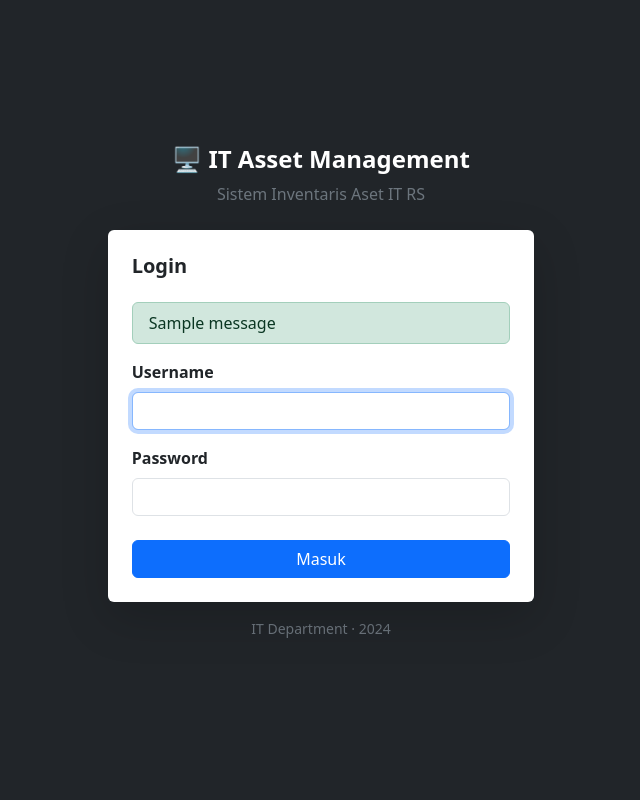
After one commit to baguesputra/IT-Asset-Management, a Flask app: page /login in a window 1280 px wide. The commit adds this page. Shown: the whole page, without its empty margins (319-959 px from the left). Run offline with Flask 3, Linux system fonts and the light colour scheme; tables that the repository leaves empty hold one stand-in row (values such as "Sample post"); one stand-in notice (Sample message) is shown.

Commit message:
Feat: Simple Login

```diff
--- a/app/__init__.py
+++ b/app/__init__.py
@@ -5,9 +5,11 @@ def create_app() -> Flask:
     app.secret_key = "it-asset-rs-2024-ganti-ini-nanti"
 
     from app.routes.asset_routes import asset_bp
-    from app.routes.main_routes import main_bp   # ← tambah
+    from app.routes.main_routes import main_bp
+    from app.routes.auth_routes  import auth_bp
 
     app.register_blueprint(asset_bp)
-    app.register_blueprint(main_bp)              # ← tambah
+    app.register_blueprint(main_bp)
+    app.register_blueprint(auth_bp)
 
     return app
--- /dev/null
+++ b/app/routes/auth_routes.py
@@ -0,0 +1,51 @@
+# app/routes/auth_routes.py
+# Tanggung jawab: handle login dan logout.
+
+from flask import (
+    Blueprint, render_template, request,
+    redirect, url_for, session, flash
+)
+from config import USERS
+
+auth_bp = Blueprint("auth", __name__)
+
+
+@auth_bp.route("/login", methods=["GET", "POST"])
+def login():
+    """
+    GET  → tampilkan form login
+    POST → cek username & password
+    """
+    # kalau sudah login, langsung ke dashboard
+    if session.get("logged_in"):
+        return redirect(url_for("assets.index"))
+
+    if request.method == "POST":
+        username = request.form.get("username", "").strip()
+        password = request.form.get("password", "").strip()
+
+        # cek apakah username ada dan password cocok
+        if USERS.get(username) == password:
+            # simpan info login ke session
+            session["logged_in"] = True
+            session["username"]  = username
+
+            flash(f"Selamat datang, {username}!", "success")
+            return redirect(url_for("assets.index"))
+
+        # username atau password salah
+        flash("Username atau password salah.", "danger")
+
+    return render_template("auth/login.html")
+
+
+@auth_bp.route("/logout")
+def logout():
+    """Hapus session dan redirect ke login."""
+    username = session.get("username", "")
+
+    # clear() hapus semua data di session
+    session.clear()
+
+    flash(f"Sampai jumpa, {username}!", "info")
+    return redirect(url_for("auth.login"))
--- /dev/null
+++ b/app/templates/auth/login.html
@@ -0,0 +1,58 @@
+<!DOCTYPE html>
+<html lang="id">
+<head>
+    <meta charset="UTF-8">
+    <meta name="viewport" content="width=device-width, initial-scale=1">
+    <title>Login — IT Asset Management</title>
+    <link href="https://cdn.jsdelivr.net/npm/bootstrap@5.3.0/dist/css/bootstrap.min.css" rel="stylesheet">
+</head>
+<body class="bg-dark">
+
+<div class="min-vh-100 d-flex align-items-center justify-content-center">
+    <div class="col-md-4">
+
+        <!-- header -->
+        <div class="text-center mb-4">
+            <h4 class="text-white fw-bold">🖥️ IT Asset Management</h4>
+            <p class="text-secondary">Sistem Inventaris Aset IT RS</p>
+        </div>
+
+        <!-- card login -->
+        <div class="card border-0 shadow-lg">
+            <div class="card-body p-4">
+                <h5 class="card-title mb-4 fw-bold">Login</h5>
+
+                <!-- flash messages -->
+                {% for category, message in get_flashed_messages(with_categories=true) %}
+                <div class="alert alert-{{ category }} py-2">{{ message }}</div>
+                {% endfor %}
+
+                <form action="/login" method="POST">
+                    <div class="mb-3">
+                        <label class="form-label fw-semibold">Username</label>
+                        <input type="text" name="username"
+                               class="form-control" autofocus required>
+                    </div>
+                    <div class="mb-4">
+                        <label class="form-label fw-semibold">Password</label>
+                        <input type="password" name="password"
+                               class="form-control" required>
+                    </div>
+                    <button type="submit" class="btn btn-primary w-100">
+                        Masuk
+                    </button>
+                </form>
+
+            </div>
+        </div>
+
+        <p class="text-center text-secondary mt-3 small">
+            IT Department · {{ 2024 }}
+        </p>
+
+    </div>
+</div>
+
+<script src="https://cdn.jsdelivr.net/npm/bootstrap@5.3.0/dist/js/bootstrap.bundle.min.js"></script>
+</body>
+</html>
```
Also changed, not shown: app/routes/asset_routes.py (+8 -0 lines), app/templates/base.html (+12 -11 lines), app/utils/auth.py (added, +30 -0 lines), config.py (+11 -0 lines).
